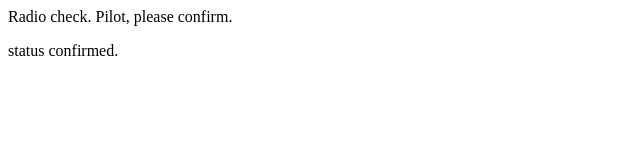
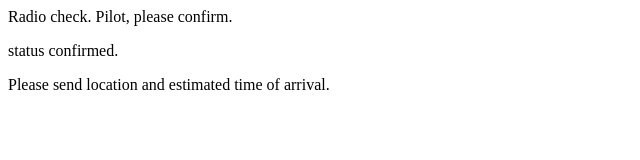
Before and after one commit to JohnathanCrisp/repo, a plain HTML site: page index.html in a window 1280 px wide. Shown: the whole page, without its empty margins (0-640 px from the left). Drawn offline with Linux system fonts and the light colour scheme.

Commit message:
added third line to file

```diff
--- a/index.html
+++ b/index.html
@@ -2,5 +2,6 @@
 <body>
    <p>Radio check. Pilot, please confirm.</p>
    <p>status confirmed.</p>
+   <p>Please send location and estimated time of arrival.</p>
 </body>
 </html>
```
